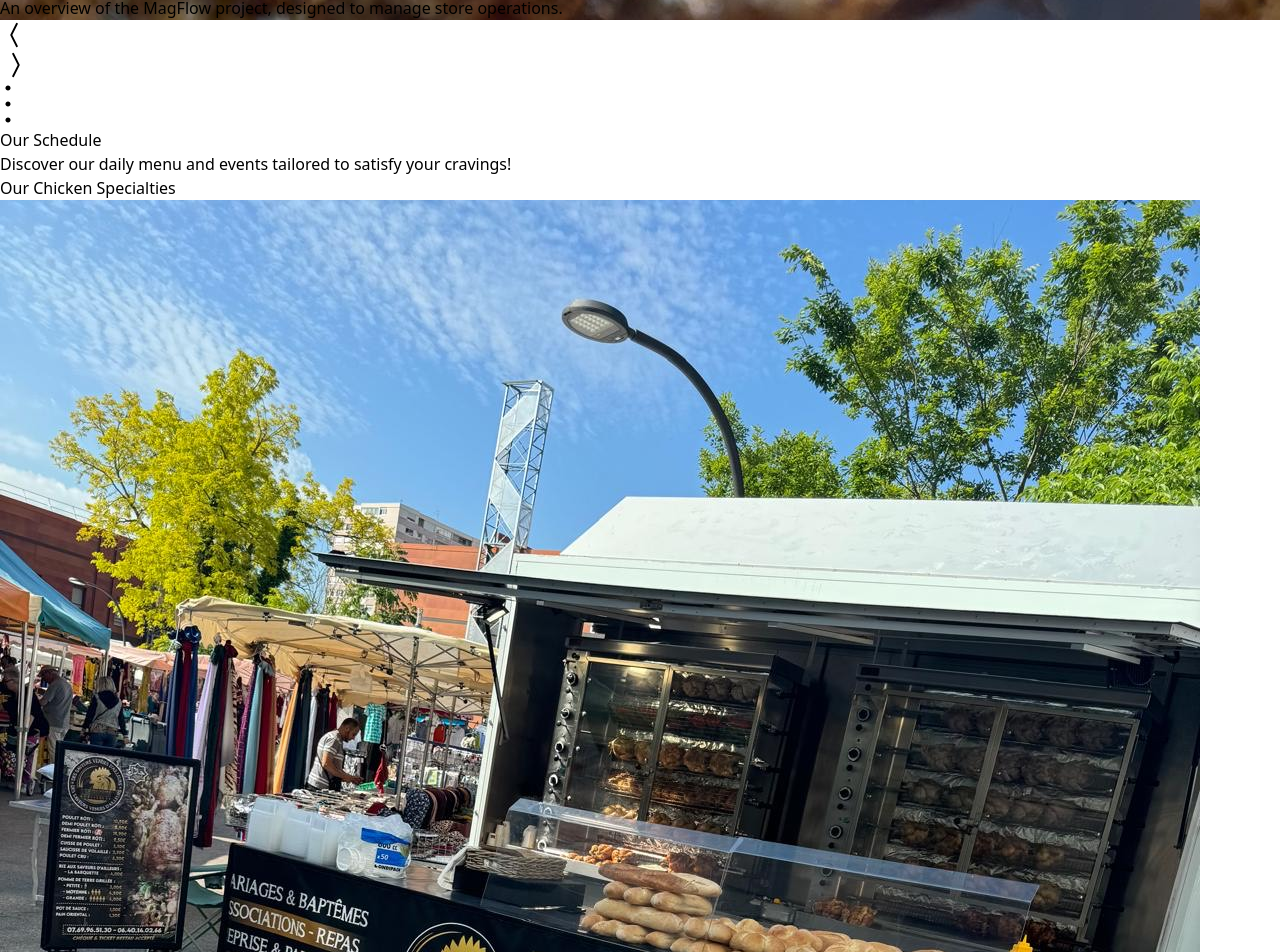
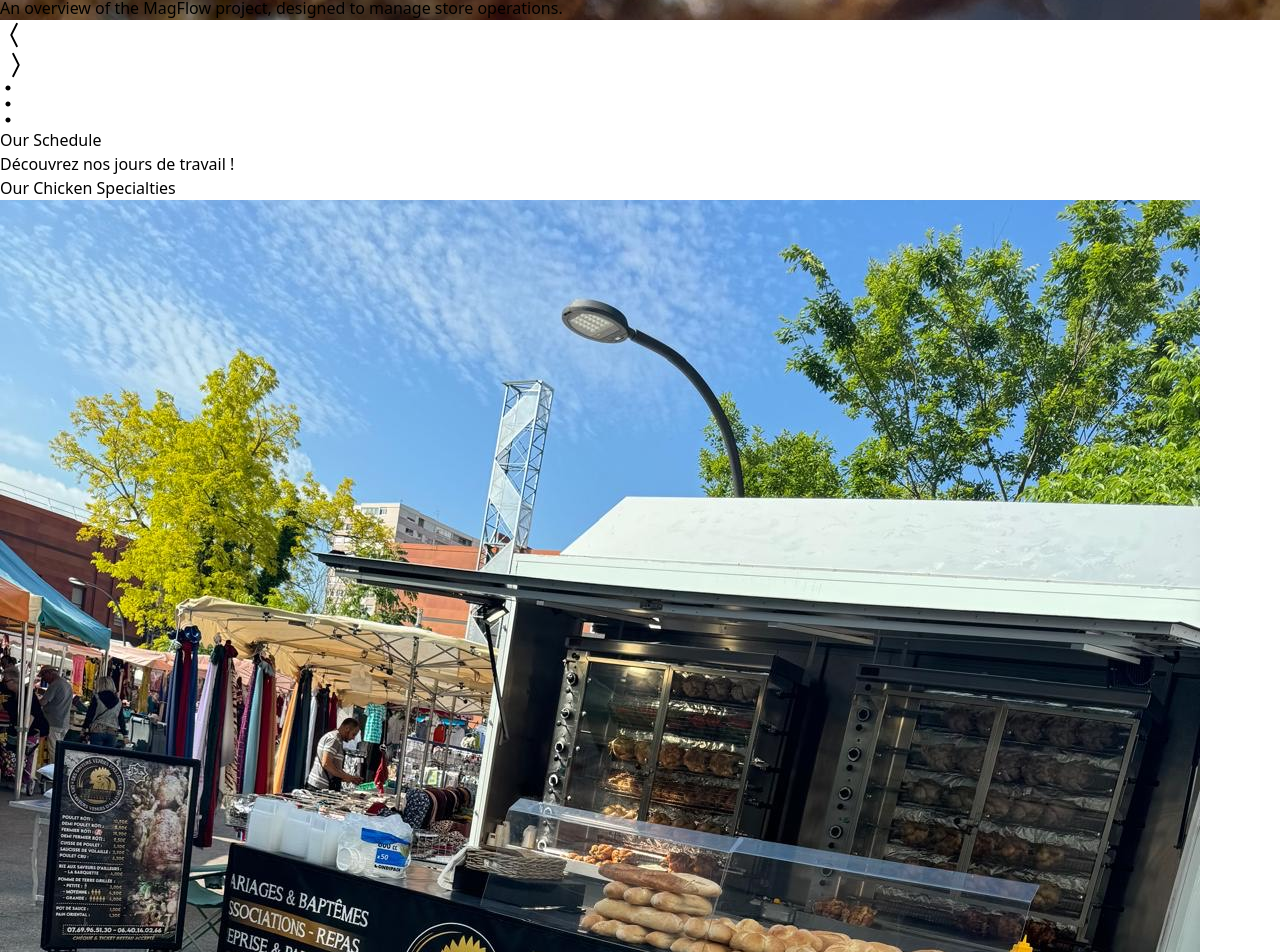
Before and after one commit to Waelalg/les_freres_rotisseurs, a React (Create React App) app: page / in a window 1280 px wide. Shown: the part 2422-3374 px from the top of the page. Built offline with nearby package versions, Linux system fonts and the light colour scheme.

Commit message:
Update Home.jsx

```diff
--- a/src/pages/home/Home.jsx
+++ b/src/pages/home/Home.jsx
@@ -15,7 +15,7 @@ const Home = () => {
     Our <span className="text-yellow-500">Schedule</span>
   </h1>
   <p className="text-gray-600 text-base sm:text-lg text-center max-w-2xl">
-    Discover our daily menu and events tailored to satisfy your cravings!
+    Découvrez nos jours de travail !
   </p>
   <div className="w-24 h-1 bg-gradient-to-r from-yellow-500 to-orange-500 rounded-full"></div>
 </div>
```
